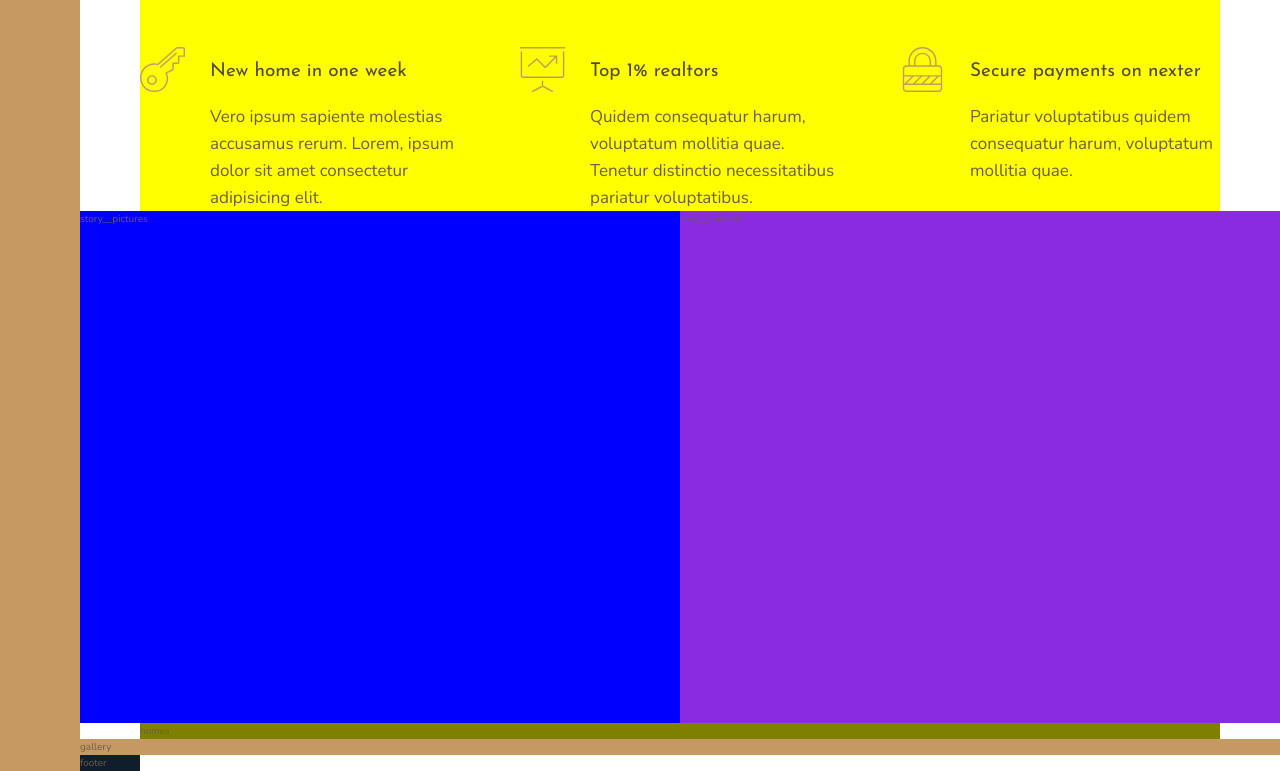
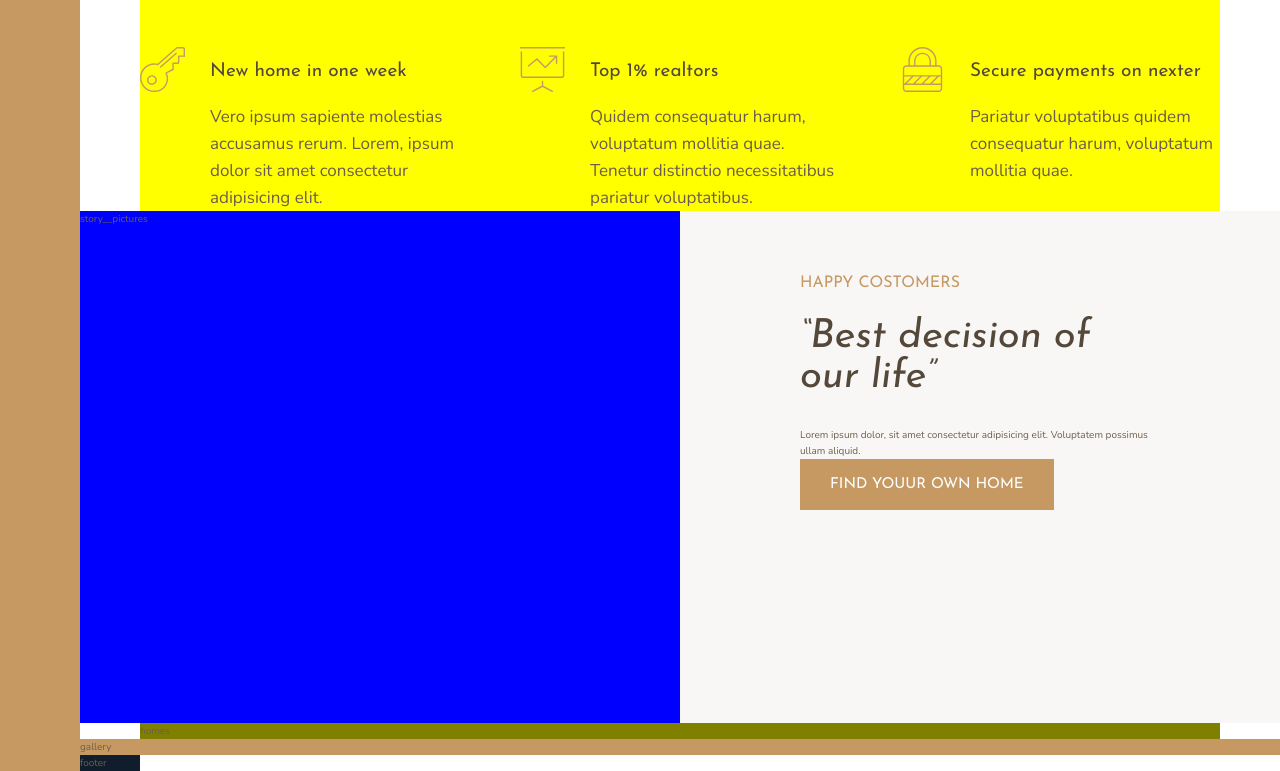
Before and after one commit to SergiiKov/nexter, a website: page index.html in a window 1280 px wide. Shown: the part 797-1568 px from the top of the page. Drawn offline with nearby package versions, Linux system fonts and the light colour scheme.

Commit message:
add story content part

```diff
--- a/index.html
+++ b/index.html
@@ -74,7 +74,11 @@
             story__pictures
         </div>
         <div class="story__content">
-            tory__content
+            <h3 class="heading-3 mb-sm">Happy costomers</h3>
+            <h2 class="heading-2 heading-2--dark mb-md">&ldquo;Best decision of our life&rdquo;</h2>
+            <p class="story__text">Lorem ipsum dolor, sit amet consectetur adipisicing elit. Voluptatem possimus ullam aliquid.</p>
+            <button class="btn">Find youur own home</button>
+
         </div>
         <section class="homes">
             homes
--- a/sass/_story.scss
+++ b/sass/_story.scss
@@ -6,8 +6,20 @@
 
     }
     &__content{
-        background-color: blueviolet;
+        background-color: $color-grey-light-1;
         grid-column: coll-start 5 / full-end;
+
+        padding: 6rem 8vw;
+
+        display: grid;
+        align-content: center;
+        justify-items: start;
+
+        &__text {
+            font-size: 1.5rem;
+            font-style: italic;
+            margin-bottom: 4rem;
+        }
 
     }
 }
--- a/sass/main.scss
+++ b/sass/main.scss
@@ -1,15 +1,21 @@
+
 @import "base";
+
 
 @import "typography";
 
+
 @import "sidebar";
+
 
 @import "header";
 @import "realtors";
 
 @import "features";
 
+
 @import "story";
+
 @import "homes";
 @import "gallery";
 @import "footer";
```
Also changed, not shown: css/style.css.
